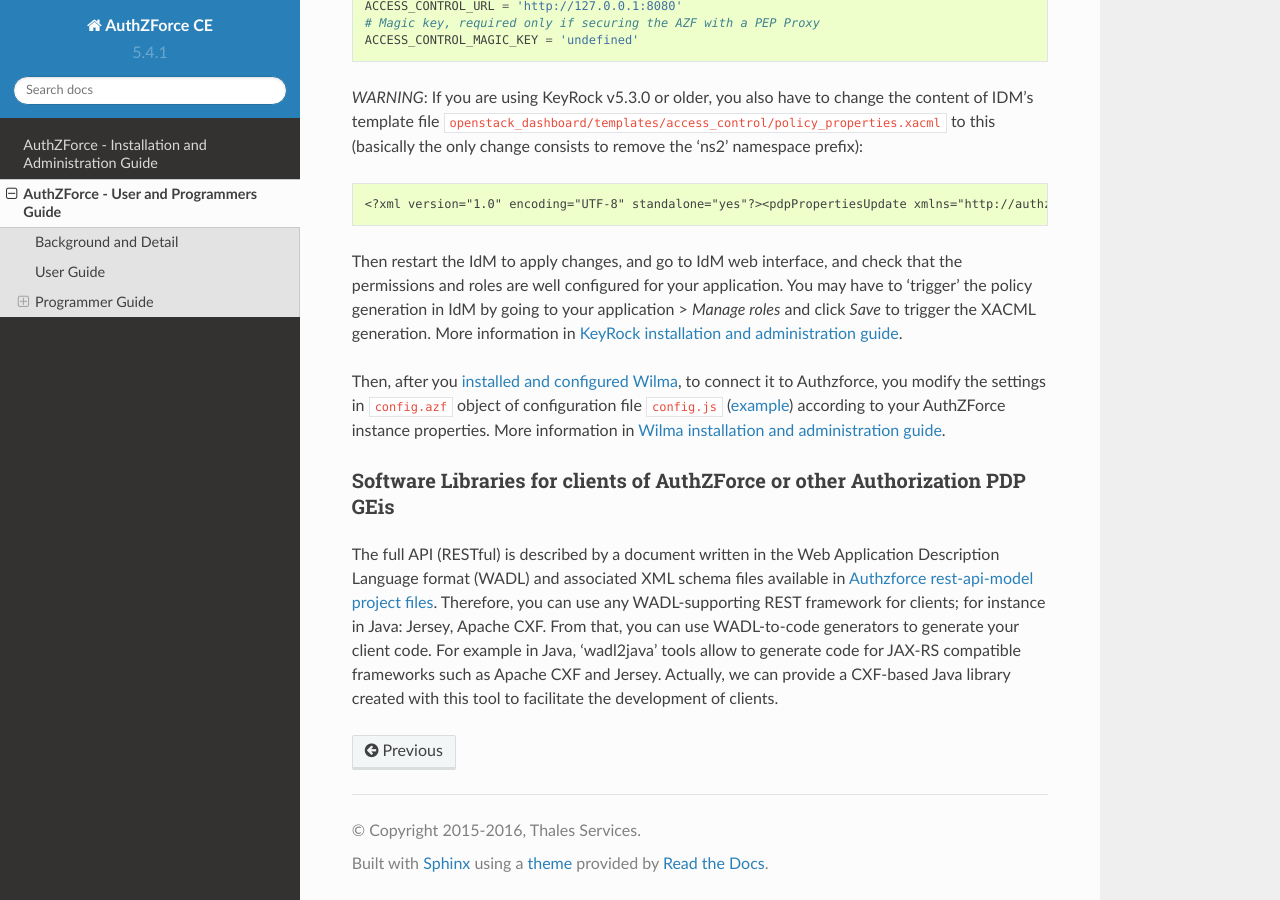
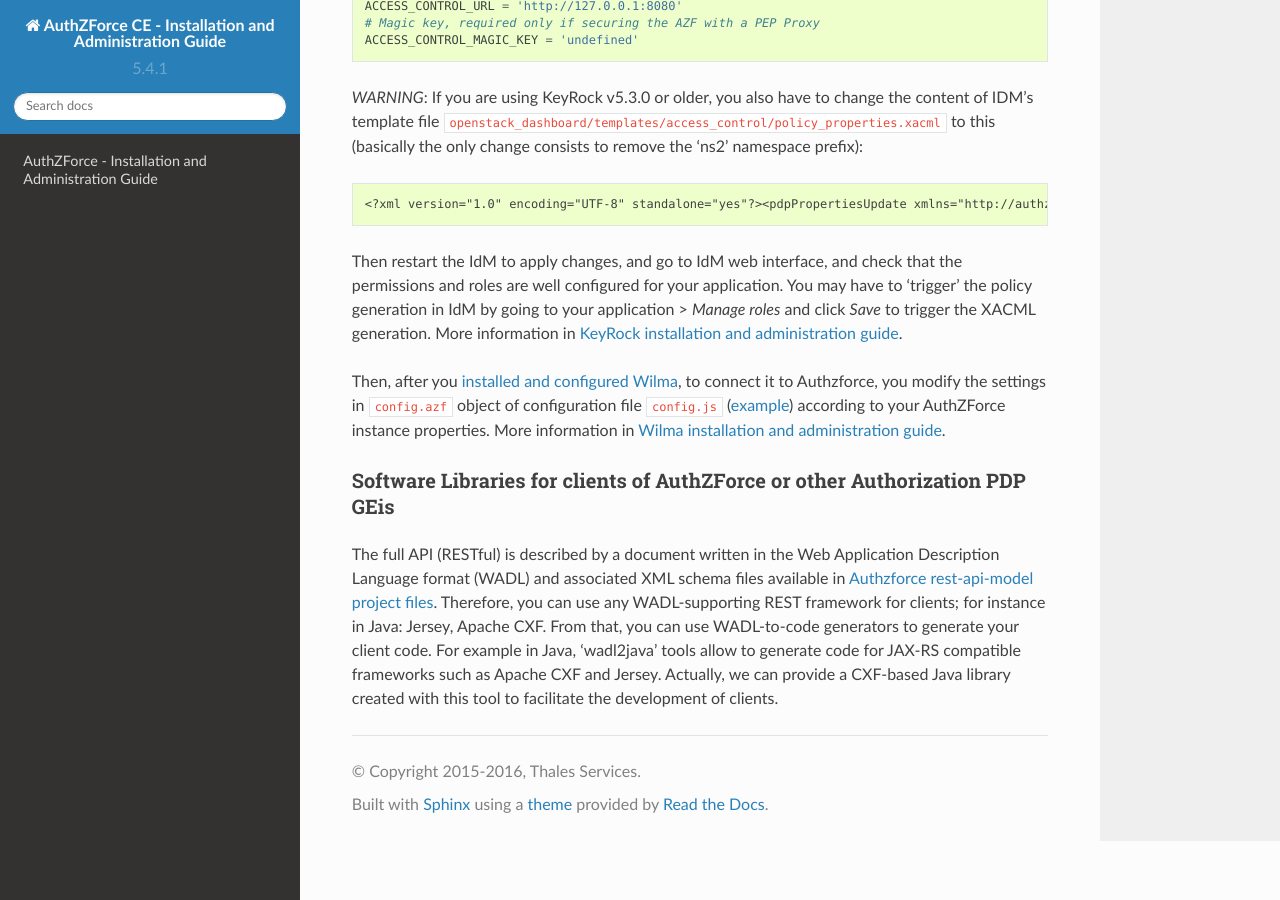
Before and after one commit to authzforce/fiware, a Sphinx documentation site: the page built from doc/UserAndProgrammersGuide.rst, in a window 1280 px wide and 900 px high, scrolled down 35807 px. Built offline with Sphinx 7.4.7 and the Read the Docs theme 2.0.0, drawn with Linux system fonts in a browser that asks for light colours; formulas are drawn with MathJax 3.

Commit message:
Include install guide only, for FIWARE deliverable

```diff
--- a/doc/conf.py
+++ b/doc/conf.py
@@ -70,7 +70,7 @@
 master_doc = 'index'
 
 # General information about the project.
-project = u'AuthZForce CE'
+project = u'AuthZForce CE - Installation and Administration Guide'
 copyright = u'2015-2016, Thales Services'
 author = u'Cyril Dangerville, Thales Services'
 
@@ -225,7 +225,7 @@
 #html_search_scorer = 'scorer.js'
 
 # Output file base name for HTML help builder.
-htmlhelp_basename = 'AuthZForcedoc'
+htmlhelp_basename = 'AuthZForce-ce-install-admin-guide'
 
 # -- Options for LaTeX output ---------------------------------------------
 
@@ -248,7 +248,7 @@
 # (source start file, target name, title,
 #  author, documentclass [howto, manual, or own class]).
 latex_documents = [
-  (master_doc, 'AuthZForce.tex', u'AuthZForce CE Documentation',
+  (master_doc, 'AuthZForce.tex', u'AuthZForce CE - Installation and Administration Guide',
    u'Cyril Dangerville, Thales Services', 'manual'),
 ]
 
@@ -278,7 +278,7 @@
 # One entry per manual page. List of tuples
 # (source start file, name, description, authors, manual section).
 man_pages = [
-    (master_doc, 'authzforce', u'AuthZForce CE Documentation',
+    (master_doc, 'authzforce', u'AuthZForce CE - Installation and Administration Guide',
      [author], 1)
 ]
 
@@ -292,7 +292,7 @@
 # (source start file, target name, title, author,
 #  dir menu entry, description, category)
 texinfo_documents = [
-  (master_doc, 'AuthZForce CE', u'AuthZForce CE Documentation',
+  (master_doc, 'AuthZForce CE', u'AuthZForce CE - Installation and Administration Guide',
    author, 'AuthZForce CE', 'AuthZForce Community Edition',
    'Miscellaneous'),
 ]
--- a/doc/index.rst
+++ b/doc/index.rst
@@ -22,7 +22,7 @@
    :maxdepth: 10
 
    InstallationAndAdministrationGuide.rst
-   UserAndProgrammersGuide.rst
+..   UserAndProgrammersGuide.rst
 
 
 .. Indices and tables
```
